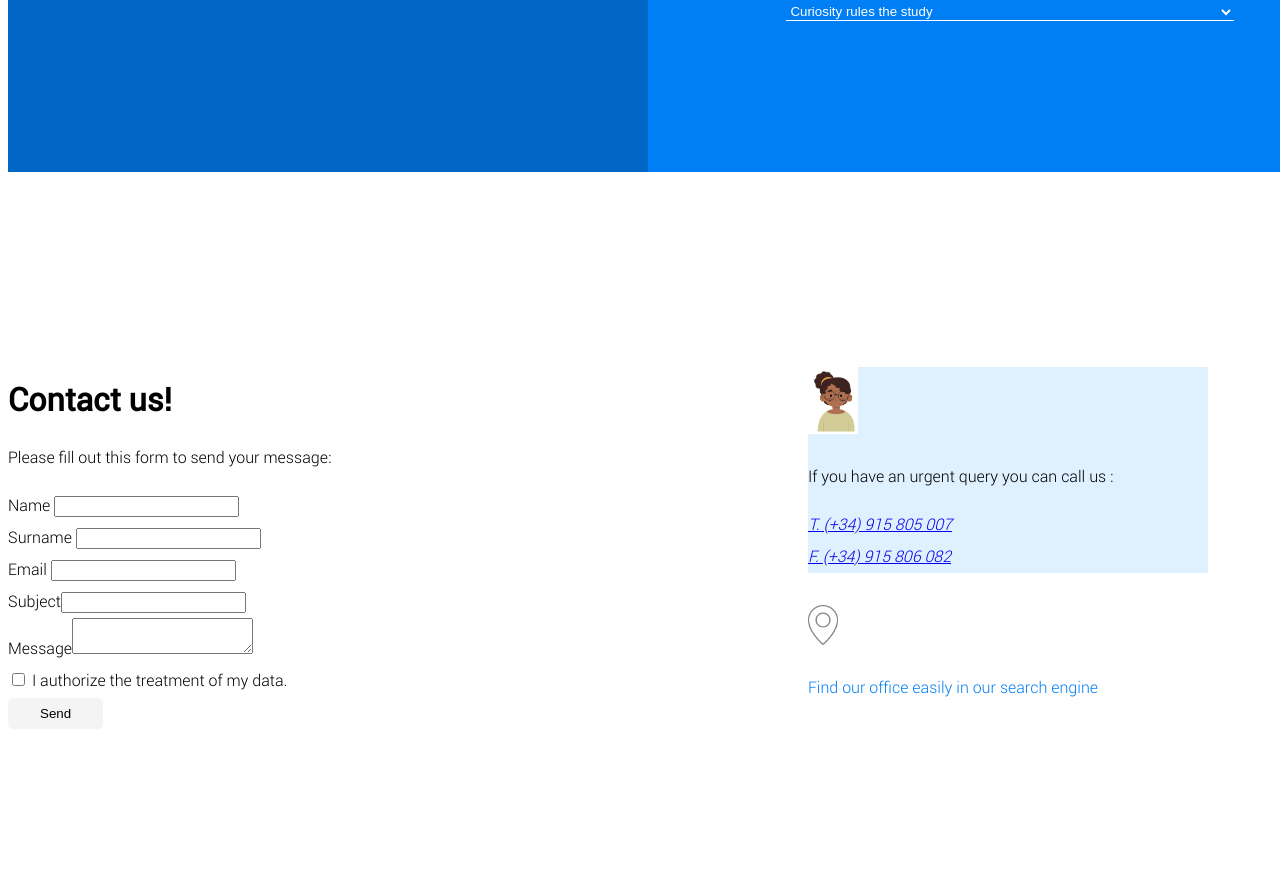
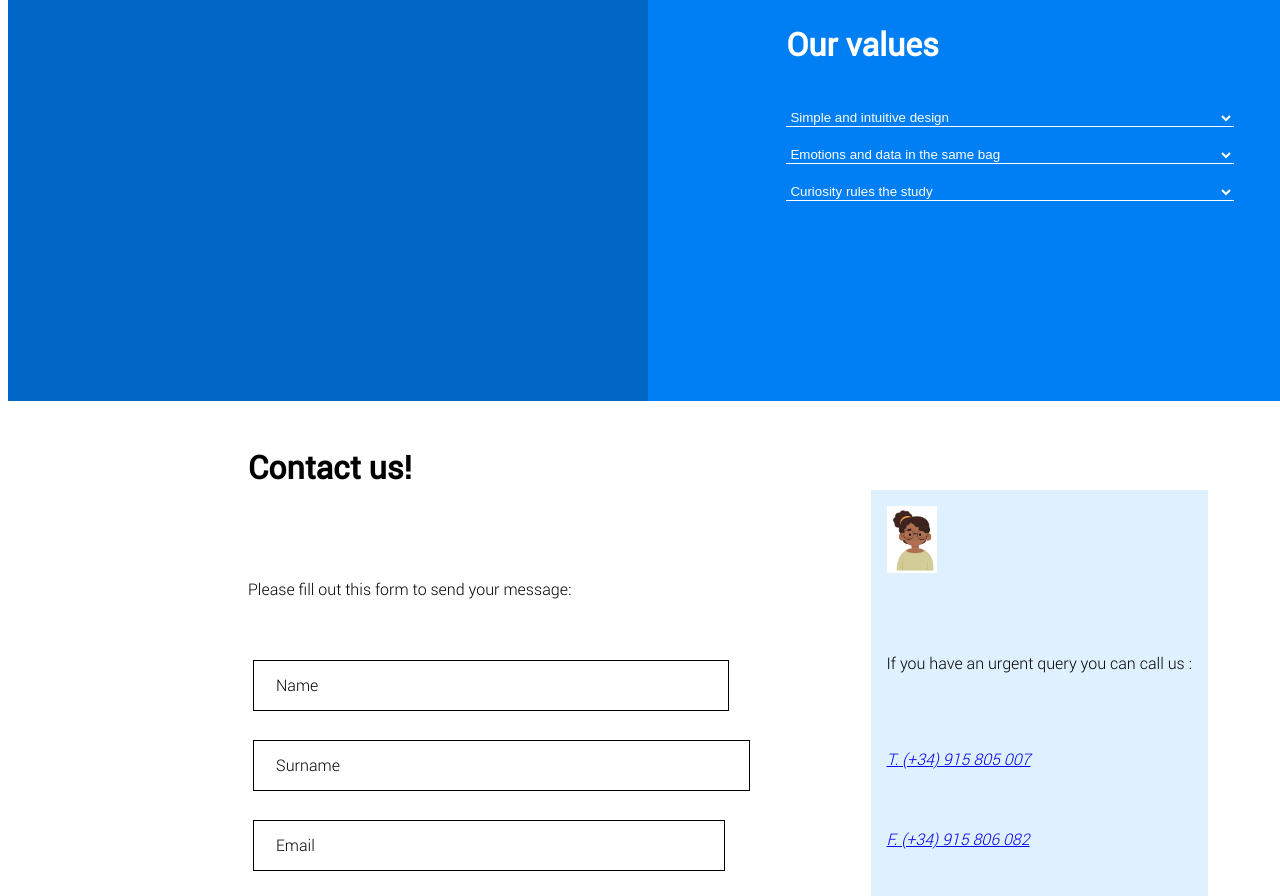
Before and after one commit to MarcelleRaz/D-fi-1, a plain HTML site: page index.html in a window 1280 px wide. Shown: the part 1567-2463 px from the top of the page. Drawn offline with Linux system fonts and the light colour scheme.

Commit message:
Dernière version 16.11.2021
Pour conseil stp.
Y a t il moyen de regrouper des classes comme les inputs que j'ai dans une même classe, dans le formulaire.
Je n'arrive pas aussi à avoir la même largeur de label pour la mise en forme de mon formulaire.

J'ai besoin de ton avis sur le tout et les améliorations à faire.

Merci,

Bonne fin de journée,

Marcelle

```diff
--- a/index.html
+++ b/index.html
@@ -72,14 +72,14 @@
                 <h2>Contact us!</h2>
                 <p>Please fill out this form to send your message:</p>
                 <form action="/form-contact.html">
-                    <label for="name">Name
-                    <input type="text" id="name" name="Name"></label><br>
-                    <label for="surname">Surname
-                    <input type="text" id="surname" name="Surname"></label><br>
-                    <label for="email">Email
-                    <input type="email" id="email" name="Email"></label><br>
-                    <label for="subject">Subject<input type="text" id="subject" name="Subject"> </label><br>
-                    <label>Message<textarea id="message" name="message"></textarea></label><br>
+                    <label class="lab" for="name">Name
+                    <input class="enter" type="text" id="name" name="Name"></label><br>
+                    <label class="lab" for="surname">Surname
+                    <input class="enter" type="text" id="surname" name="Surname"></label><br>
+                    <label class="lab" for="email">Email
+                    <input class="enter" type="email" id="email" name="Email"></label><br>
+                    <label class="lab" for="subject">Subject<input class="enter" type="text" id="subject" name="Subject"> </label><br>
+                    <label class="labMessage">Message<textarea id="message" name="message"></textarea></label><br>
                     <label for="authorization">
                         <input id="authorization" type="checkbox" name="authorization">
                         I authorize the treatment of my data.
--- a/styles/styles.css
+++ b/styles/styles.css
@@ -24,6 +24,9 @@
         url('../fonts/Roboto-Light/Roboto-Light.ttf.eot?#iefix') format('embedded-opentype');
     font-weight: normal;
     font-style: normal;
+}
+* {
+    box-sizing: border-box;
 }
 body {
     display: grid;
@@ -65,33 +68,24 @@ main{
     grid-template-rows: 1fr 2fr;
     background-color: #007ef3;
     background-image: url('../images/Man_working.png');
-    background-size: calc(95% - 60vw);
+    background-size: calc(95% - 45vw);
     background-repeat: no-repeat;
-    background-position: 85% 5%;
+    background-position: 95% 5%;
     align-content: center;
     justify-content: space-around;
 }
 header {
     display:flex;
-    align-content: center;
     justify-content: space-around;
-    /*border:1px solid black;*/
     max-width: 1200px;
 }
 .logo {
-    margin-top: 20px;
-    margin-left: 2rem;
-   /* border:1px solid black;*/
+    margin-top: 10px;
 }
 .user-count {
     margin-top: 10px;
-    margin-right: 2rem;
     display: flex;
-    align-content: center;
-    justify-content: space-between;
     background:none;
-    /*border:1px solid black;*/
-    width: 100%;
 }
 .count>select, .count> option {
     background:none;
@@ -101,14 +95,12 @@ header {
 .user {
     display:inline-flex;
     align-items: flex-start;
-    justify-content: left;
-    width: 100%;
 }
 .user> input {
     background:none;
     border:none;
-    margin: 5px;
-    width: calc(1fr-10px);
+    border-bottom:1px solid white;
+    width:70%;
 }
 .user> button {
     background: none;
@@ -121,18 +113,20 @@ header {
 .count {
     display:inline-flex;
     align-items: flex-start;
-    justify-content: left;
-    width: 100%;
 }
 .count> img {
     filter: invert(100%);
     -webkit-filter: invert(100%);
 }
+.navig {
+    width:100%;
+}
 .navig ul {
+    margin-top: 10px;
     list-style: none;
+    padding:0;
     display: flex;
-    flex-direction: row;
-    width:100% ;
+    justify-content: space-around;
 }
 nav li{
     padding:0 3rem;
@@ -149,7 +143,6 @@ nav li:hover {
 .text1{
     margin-left: calc(100px + 3vw);
     color:white;
-    margin-bottom: (auto, 250px);
     max-width: 30%;
 }
 .text1> p, button {
@@ -232,18 +225,20 @@ nav li:hover {
 .contact {
     display: flex;
     flex-direction: row;
-    flex:2 1;
-    flex-wrap: nowrap;
     align-items: center;
-    justify-content: space-around;
     max-width: 1200px;
-    line-height: 2rem;
+    line-height: 5rem;
 }
 .formulaire {
-    justify-self: end;
-    width:100%;
     max-width: 800px;
-    /*border:1px solid black;*/
+    flex: 1.2;
+    margin-left: 20%;
+    display: flex;
+    flex-direction:column;
+    grid-column: 1;
+}
+form {
+    justify-self: flex-end;
 }
 form> .bouton {
     background-color:#f4f4f4;
@@ -252,19 +247,38 @@ form> .bouton {
     border-radius: 5px;
     padding: 0.5rem 2rem;
 }
+.enter  , #message {
+    width: 60%;
+    padding: 15px 22px;
+    margin: 10px 5px;
+    border:none;
+}
+.lab {
+    border: 1px solid black;
+    width: 100%;
+    padding: 15px 22px;
+    margin: 5px 5px;
+    text-align:start;
+}
+.labMessage {
+    border: 1px solid black;
+    width: 100%;
+    padding: 60px 22px;
+    margin: 10px 5px;
+    text-align:start
+}
 aside {
-    justify-self: center;
     display: flex;
     flex-direction: column;
-    justify-content: start;
-    width:100%;
     max-width: 400px;
-    /*border:1px solid black;*/
 }
 aside> .avatar2 {
     background-color:#dff0ff;
+    padding:1rem;
 }
 aside> .card {
+    background-color: #f4f4f4;
+    padding:1rem;
     margin-top: 2rem;
     color: #007ef3;
 }
```
